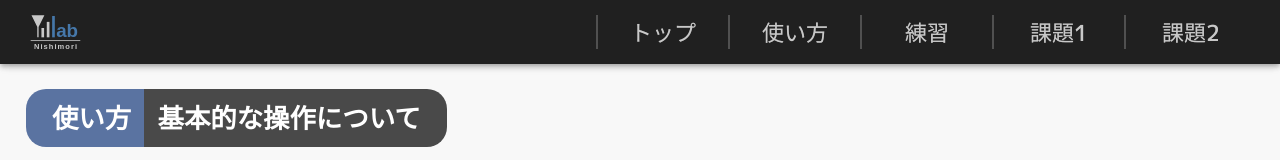
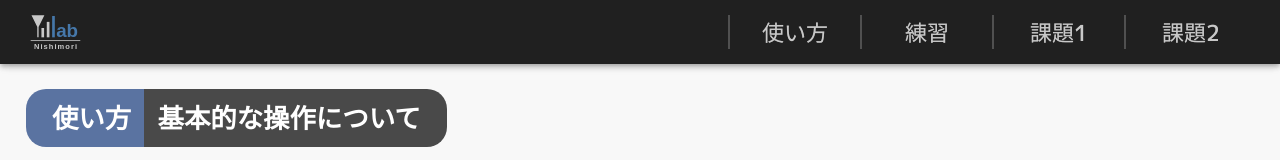
Before and after one commit to haru1843/circuit-simulation-app, a React (Create React App) app: page /circuit-simulation-app/usage in a window 1280 px wide. Shown: the top 160 px of the page. Built offline with nearby package versions, Linux system fonts and the light colour scheme.

Commit message:
update: remove top link (instead of assigning link to header-icon)

```diff
--- a/public/index.html
+++ b/public/index.html
@@ -291,7 +291,7 @@
   html {
     /* 16px @ 768px increasing to 24px @ 1920px */
     font-size: clamp(16px, calc(1.125rem + ((1vw - 7.68px) * 1.0417)), 22px);
-    min-width: 1000px;
+    min-width: 800px;
     font-family: "M PLUS 1p", sans-serif;
 
     background-color: rgb(248, 248, 248);
--- a/src/views/components/header.js
+++ b/src/views/components/header.js
@@ -23,10 +23,20 @@ const HeaderDiv = styled.div`
   z-index: 99999;
 
   span.header-logo-container {
+    position: relative;
     display: inline-block;
     height: 48px;
 
     img {
+      height: 100%;
+    }
+
+    a {
+      position: absolute;
+      top: 0;
+      left: 0;
+
+      width: 100%;
       height: 100%;
     }
   }
@@ -82,11 +92,9 @@ function Header(props) {
                 src={`${process.env.PUBLIC_URL}/footer/lab_logo.svg`}
                 alt="デバイスの画像"
               ></img>
+              <Link to="/circuit-simulation-app/"></Link>
             </span>
             <div className="header-right">
-              <div className="link-div">
-                <Link to="/circuit-simulation-app/">トップ</Link>
-              </div>
               <div className="link-div">
                 <Link to="/circuit-simulation-app/usage">使い方</Link>
               </div>
```
